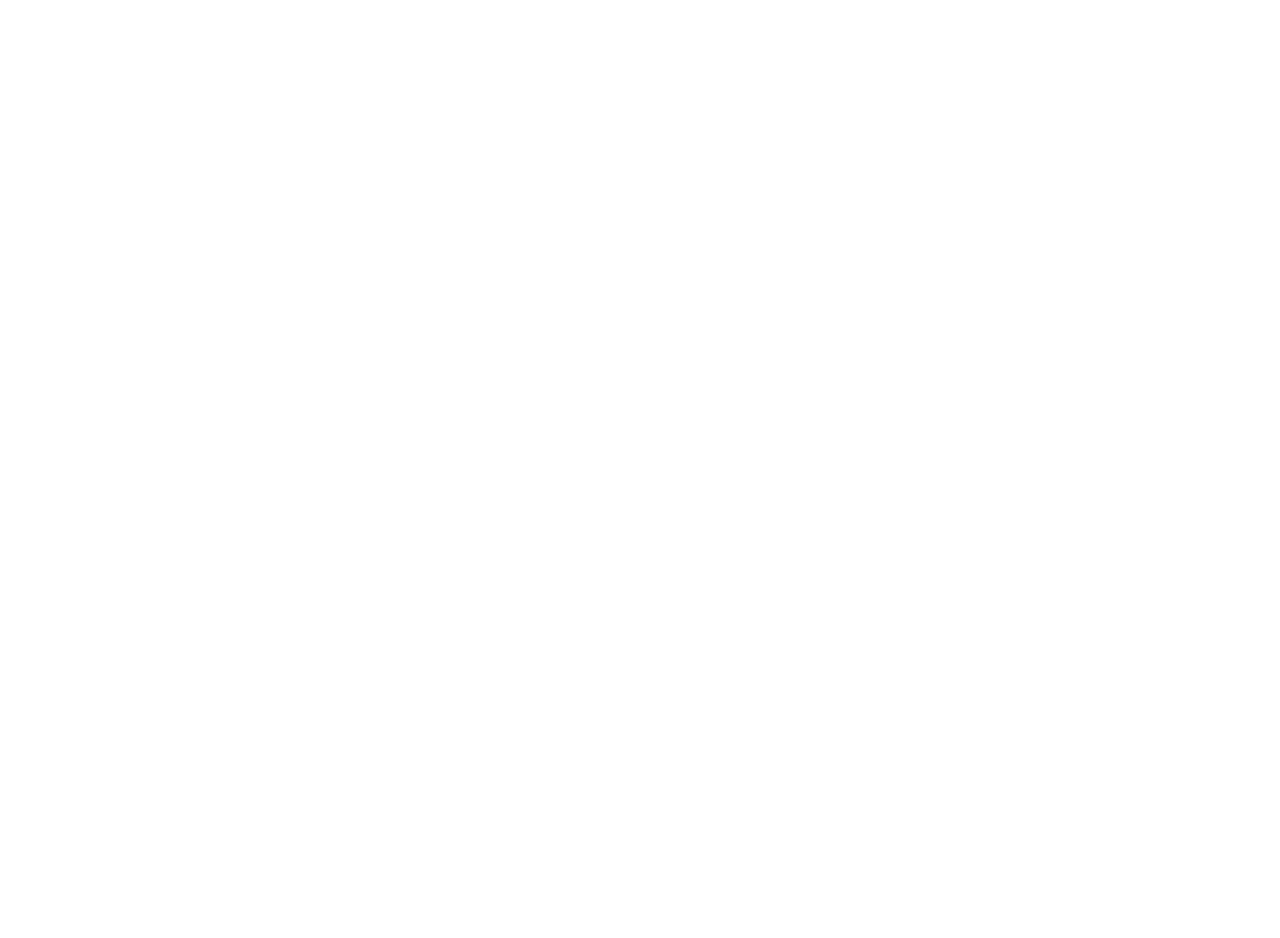
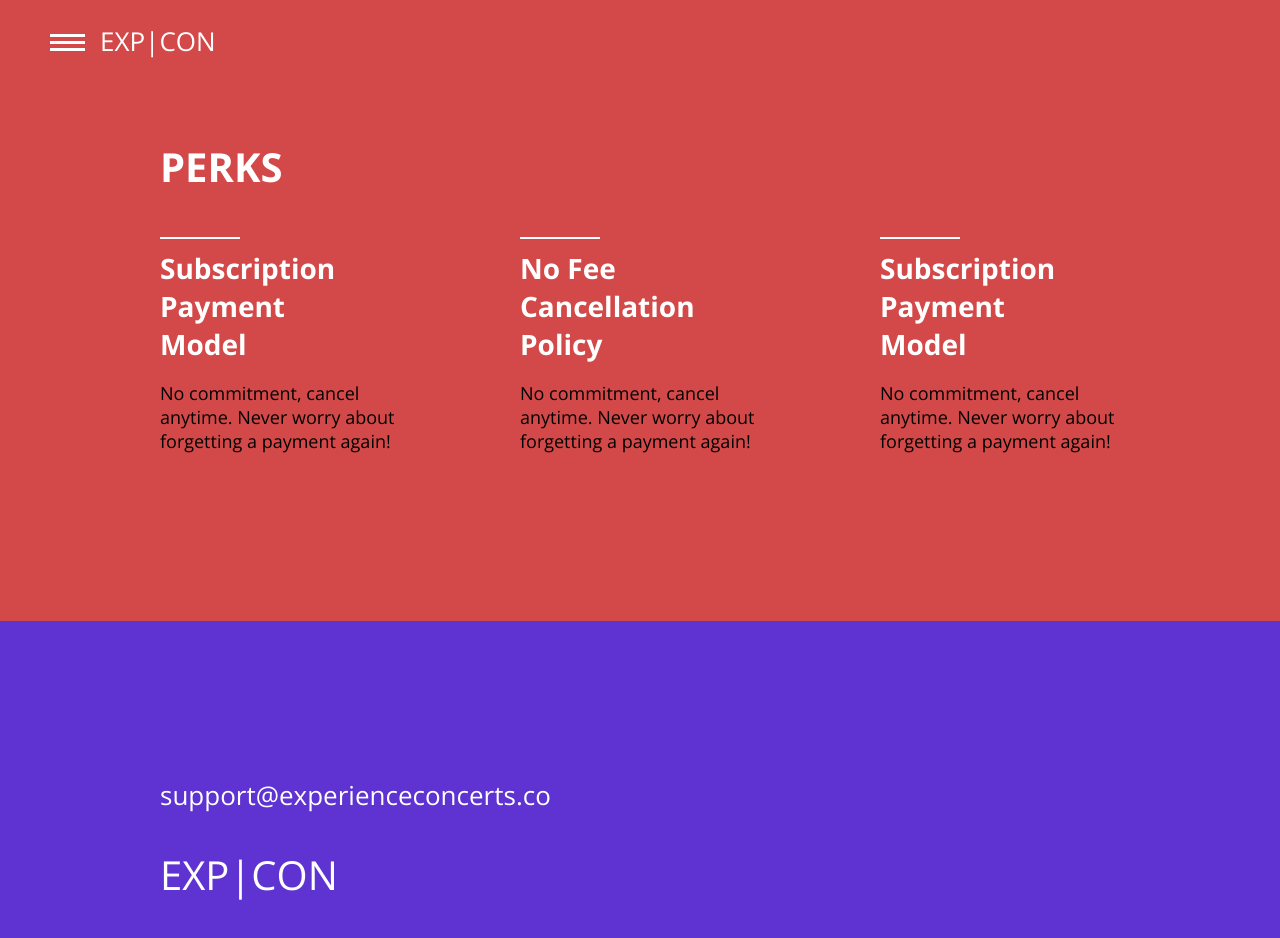
Before and after one commit to dlinardi/speer, a React (Create React App) app: page /pricing in a window 1280 px wide. Shown: the part 1080-2018 px from the top of the page. Before the commit the page ends 800 px from the top, so only its background shows below. Built offline with nearby package versions, Linux system fonts and the light colour scheme.

Commit message:
perks section on pricing complete

```diff
--- /dev/null
+++ b/src/components/Footer/Footer.jsx
@@ -0,0 +1,33 @@
+import styled from 'styled-components';
+import './Footer.scss';
+
+// Component imports
+
+function Footer() {
+
+  const Container = styled.div`
+    width: 960px;
+    position: relative;
+    margin: 0 auto;
+    margin-top: 156px;
+  `;
+
+  return (
+    <section className="footer-container">
+      <Container>
+        <div className="footer-content">
+          <div className="footer-email">
+            <span className="footer-mail-icon"></span>
+            <p style={{ fontSize: '26px', color: '#fff' }}>support@experienceconcerts.co</p>
+          </div>
+          <div className="footer-copyright">
+            <h1 style={{ fontSize: '40px', color: '#fff', fontWeight: '400' }}>EXP|CON</h1>
+            <h6 style={{ fontSize: '18px', fontWeight: '400', color: '#fff' }}>2019 &copy; All Rights Reserved | Speer Technologies Incorporated</h6>
+          </div>
+        </div>
+      </Container>
+    </section>
+  );
+}
+
+export default Footer;
--- /dev/null
+++ b/src/components/Footer/Footer.scss
@@ -0,0 +1,6 @@
+.footer-container {
+  background-color: #5E33D1;
+  position: relative;
+	height: 40vh;
+	overflow: hidden;
+}
--- a/src/components/Perks/Perks.jsx
+++ b/src/components/Perks/Perks.jsx
@@ -1,14 +1,63 @@
+import styled from 'styled-components';
 import './Perks.scss';
 
 // Component imports
 import Menu from "../Menu/Menu";
 
 function Perks() {
+
+  const Container = styled.div`
+    width: 960px;
+    position: relative;
+    margin: 0 auto;
+    margin-top: 156px;
+  `;
+
+  const Divider = styled.div`
+    width: 80px;
+    height: 2px;
+    background-color: #fff;
+    display: block;
+    margin: 10px 0;
+  `;
+
+  const perks = [
+    {
+      title: 'Subscription Payment Model',
+      caption: 'No commitment, cancel anytime. Never worry about forgetting a payment again!'
+    },
+    {
+      title: 'No Fee Cancellation Policy',
+      caption: 'No commitment, cancel anytime. Never worry about forgetting a payment again!'
+    },
+    {
+      title: 'Subscription Payment Model',
+      caption: 'No commitment, cancel anytime. Never worry about forgetting a payment again!'
+    }
+  ];
+
+  const renderPerks = (arr) => {
+    return arr.map((perk) => (
+      <div className="perk-col">
+        <Divider />
+        <h3 className="perk-title">{perk.title}</h3>
+        <p className="perk-caption">{perk.caption}</p>
+      </div>
+    ))
+  };
+
   return (
-    <div className="perks-container">
-      <h1>PERKS</h1>
-      <Menu />
-    </div>
+    <section className="perks-container">
+      <Menu activeColour={'#D34848'} />
+      <Container>
+        <div className="perks-content">
+          <h1 style={{ fontSize: '40px', color: '#fff', fontWeight: '700' }}>PERKS</h1>
+          <div className="perk-container">
+            {renderPerks(perks)}
+          </div>
+        </div>
+      </Container>
+    </section>
   );
 }
 
--- a/src/components/Perks/Perks.scss
+++ b/src/components/Perks/Perks.scss
@@ -0,0 +1,33 @@
+.perks-container {
+  position: relative;
+	height: 100%;
+	overflow: hidden;
+  background-color: #D34848;
+}
+
+.perk-col {
+  display: flex;
+  flex-direction: column;
+  width: 25%;
+
+  .perk-title {
+    color: #fff;
+    font-weight: 700;
+    font-size: 28px;
+    width: 40%;
+    margin: 0;
+  }
+
+  .perk-caption {
+    font-size: 18px;
+  }
+
+}
+
+.perk-container {
+  flex-direction: row;
+  display: flex;
+  justify-content: space-between;
+  padding-bottom: 150px;
+  // align-items: center;
+}
--- a/src/components/Pricing/Pricing.jsx
+++ b/src/components/Pricing/Pricing.jsx
@@ -4,6 +4,8 @@
 // Component imports
 import MenuBlackBg from '../Menu/MenuBlackBg';
 import Plan from './Plan/Plan';
+import Perks from '../Perks/Perks';
+import Footer from '../Footer/Footer'
 
 function Pricing() {
 
@@ -54,18 +56,22 @@
   <Plan />
 
   return (
+    <>
       <section className="pricing-container">
         <MenuBlackBg activeColour={'#191919'} />
         <Container>
           <div className="pricing-content">
             <h1 style={{fontSize: '40px', color: '#fff', fontWeight: '700'}}>PRICING</h1>
-          <p style={{fontSize: '26px', color: '#fff', paddingBottom: '200px'}}>Test out our app today! Choose from three subscription based payment models.</p>
+            <p style={{fontSize: '26px', color: '#fff', paddingBottom: '100px'}}>Test out our app today! Choose from three subscription based payment models.</p>
           </div>
           <div className="pricing__plans-container">
             {renderPlans(plans)}
           </div>
         </Container>
       </section>
+      <Perks />
+      <Footer />
+    </>
   );
 }
 
--- a/src/components/Pricing/Pricing.scss
+++ b/src/components/Pricing/Pricing.scss
@@ -1,6 +1,6 @@
 .pricing-container {
   position: relative;
-	height: 100vh;
+	height: 100%;
 	overflow: hidden;
   background-color: #191919;
 }
@@ -10,4 +10,5 @@
   flex-direction: row;
   justify-content: space-between;
   align-items: center;
+  padding-bottom: 150px;
 }
```
Lines whose indentation alone changed are shown as unchanged.
